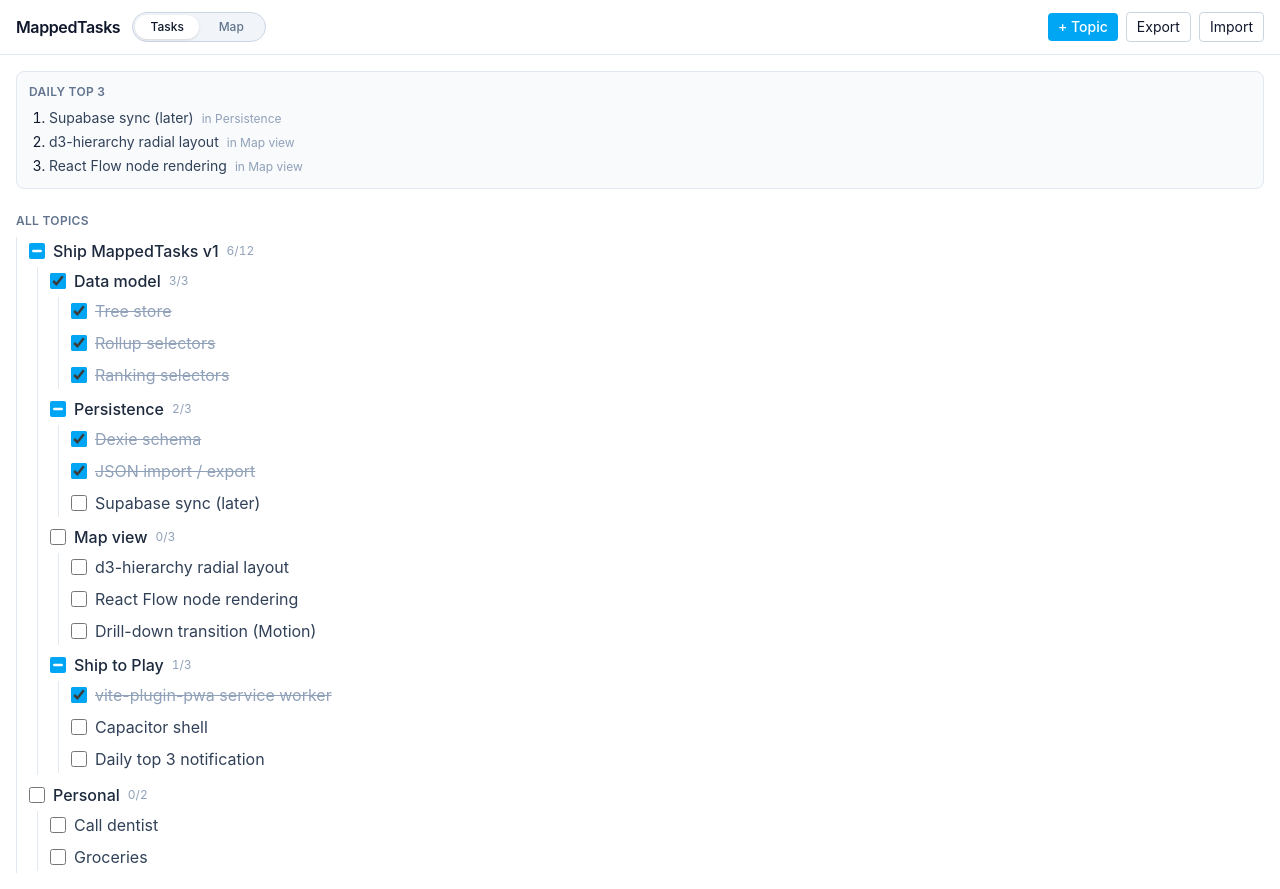
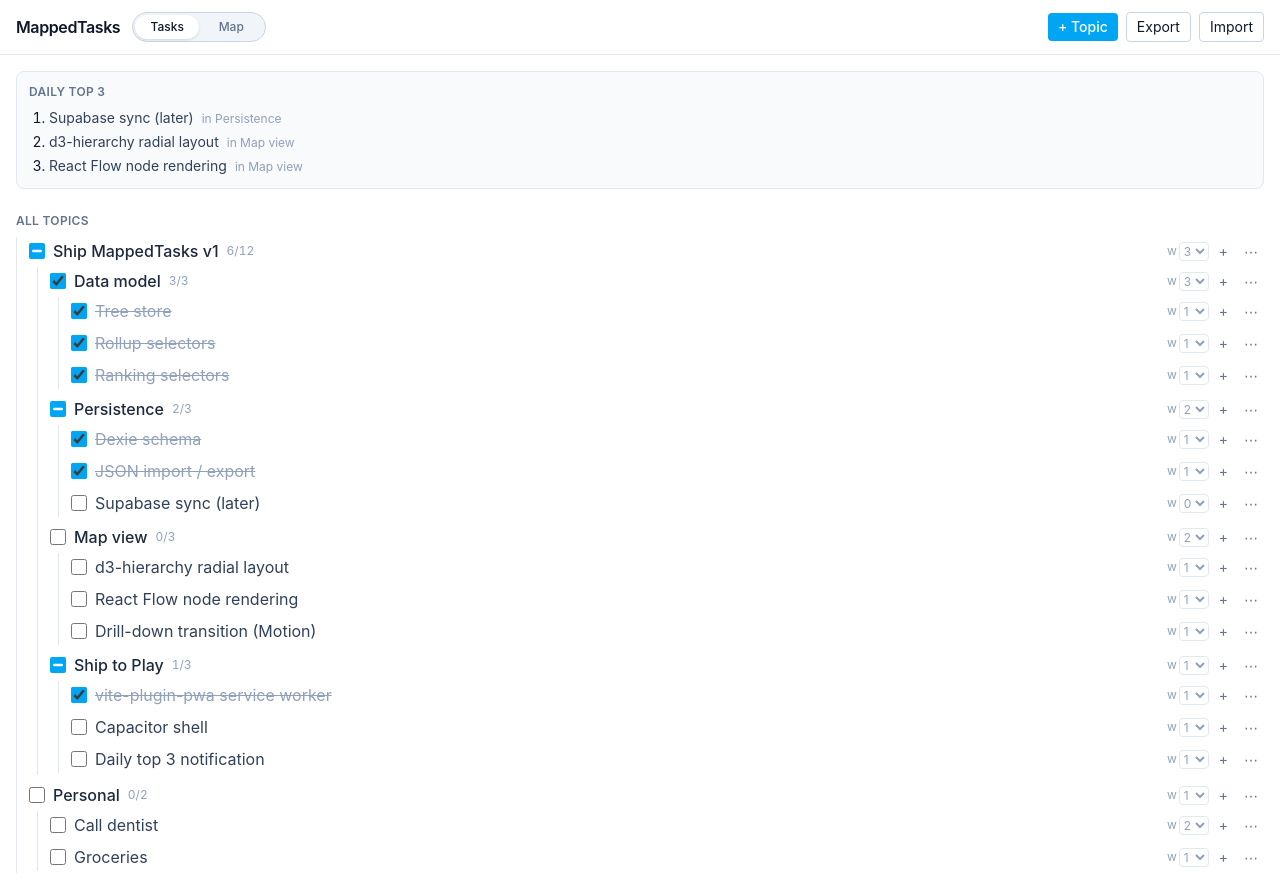
Before and after one commit to SirBalloon/MappedTasks, a React (Vite) app: page / in a window 1280 px wide. Built offline with nearby package versions, Linux system fonts and the light colour scheme.

Commit message:
added touch control

```diff
--- /dev/null
+++ b/src/components/RowMenu.tsx
@@ -0,0 +1,91 @@
+import { useEffect, useId, useRef, useState } from 'react';
+
+export interface RowMenuItem {
+  label: string;
+  onSelect: () => void;
+  destructive?: boolean;
+}
+
+interface Props {
+  label: string;
+  items: RowMenuItem[];
+}
+
+/**
+ * Overflow menu for a tree row. Keeps rarely-used and destructive actions one
+ * deliberate tap away instead of sitting next to the add button, where a
+ * mis-tap on a touch screen costs a whole subtree.
+ */
+export function RowMenu({ label, items }: Props) {
+  const [open, setOpen] = useState(false);
+  const rootRef = useRef<HTMLDivElement>(null);
+  const triggerRef = useRef<HTMLButtonElement>(null);
+  const menuRef = useRef<HTMLDivElement>(null);
+  const menuId = useId();
+
+  useEffect(() => {
+    if (!open) return;
+    menuRef.current?.querySelector<HTMLButtonElement>('[role="menuitem"]')?.focus();
+
+    const onPointerDown = (e: PointerEvent) => {
+      if (!rootRef.current?.contains(e.target as Node)) setOpen(false);
+    };
+    const onKeyDown = (e: KeyboardEvent) => {
+      if (e.key === 'Escape') {
+        setOpen(false);
+        triggerRef.current?.focus();
+      }
+    };
+    document.addEventListener('pointerdown', onPointerDown);
+    document.addEventListener('keydown', onKeyDown);
+    return () => {
+      document.removeEventListener('pointerdown', onPointerDown);
+      document.removeEventListener('keydown', onKeyDown);
+    };
+  }, [open]);
+
+  return (
+    <div ref={rootRef} className="relative">
+      <button
+        ref={triggerRef}
+        type="button"
+        onClick={() => setOpen((o) => !o)}
+        aria-haspopup="menu"
+        aria-expanded={open}
+        aria-controls={open ? menuId : undefined}
+        aria-label={label}
+        title={label}
+        className="rounded px-1.5 text-sm text-slate-500 hover:bg-slate-100 pointer-coarse:min-h-11 pointer-coarse:min-w-11 dark:hover:bg-slate-700"
+      >
+        ⋯
+      </button>
+      {open && (
+        <div
+          ref={menuRef}
+          id={menuId}
+          role="menu"
+          className="absolute right-0 top-full z-10 mt-1 min-w-32 rounded-lg border border-slate-200 bg-white py-1 shadow-lg dark:border-slate-700 dark:bg-slate-800"
+        >
+          {items.map((item) => (
+            <button
+              key={item.label}
+              type="button"
+              role="menuitem"
+              onClick={() => {
+                setOpen(false);
+                item.onSelect();
+              }}
+              className={`block w-full px-3 py-1.5 text-left text-sm pointer-coarse:min-h-11 ${
+                item.destructive
+                  ? 'text-rose-600 hover:bg-rose-50 dark:hover:bg-rose-950'
+                  : 'text-slate-700 hover:bg-slate-100 dark:text-slate-200 dark:hover:bg-slate-700'
+              }`}
+            >
+              {item.label}
+            </button>
+          ))}
+        </div>
+      )}
+    </div>
+  );
+}
--- a/src/components/TreeNodeRow.tsx
+++ b/src/components/TreeNodeRow.tsx
@@ -4,6 +4,7 @@
 import { checkState, childrenOf, descendantIds, rollup } from '../store/selectors';
 import { TreeList } from './TreeList';
 import { InlineInput } from './InlineInput';
+import { RowMenu } from './RowMenu';
 import { useConfirm } from './confirmContext';
 
 interface Props {
@@ -97,13 +98,15 @@
             </span>
           )}
 
-          <span className="ml-auto flex items-center gap-1 opacity-0 transition-opacity group-hover:opacity-100 focus-within:opacity-100">
-            <label className="text-xs text-slate-400">
+          {/* Hover-reveal only where hover exists; touch screens always see the controls. */}
+          <span className="ml-auto flex items-center gap-1 transition-opacity pointer-coarse:gap-2 pointer-fine:opacity-0 pointer-fine:group-hover:opacity-100 pointer-fine:focus-within:opacity-100">
+            <label className="flex items-center text-xs text-slate-400">
               w
               <select
                 value={node.weight}
                 onChange={(e) => setWeight(id, Number(e.target.value))}
-                className="ml-0.5 rounded border border-slate-200 bg-transparent text-xs dark:border-slate-600"
+                className="ml-0.5 rounded border border-slate-200 bg-transparent text-xs pointer-coarse:min-h-11 pointer-coarse:px-2 dark:border-slate-600"
+                aria-label={`Weight of ${node.title}`}
               >
                 {[0, 1, 2, 3, 4, 5].map((w) => (
                   <option key={w} value={w}>
@@ -115,19 +118,16 @@
             <button
               type="button"
               onClick={() => setAdding(true)}
-              className="rounded px-1.5 text-sm text-slate-500 hover:bg-slate-100 dark:hover:bg-slate-700"
+              className="rounded px-1.5 text-sm text-slate-500 hover:bg-slate-100 pointer-coarse:min-h-11 pointer-coarse:min-w-11 dark:hover:bg-slate-700"
               title="Add subtask"
+              aria-label={`Add subtask to ${node.title}`}
             >
               +
             </button>
-            <button
-              type="button"
-              onClick={() => void onDelete()}
-              className="rounded px-1.5 text-sm text-slate-400 hover:bg-rose-50 hover:text-rose-600 dark:hover:bg-rose-950"
-              title="Delete"
-            >
-              ×
-            </button>
+            <RowMenu
+              label={`More actions for ${node.title}`}
+              items={[{ label: 'Delete', destructive: true, onSelect: () => void onDelete() }]}
+            />
           </span>
         </div>
       )}
```
